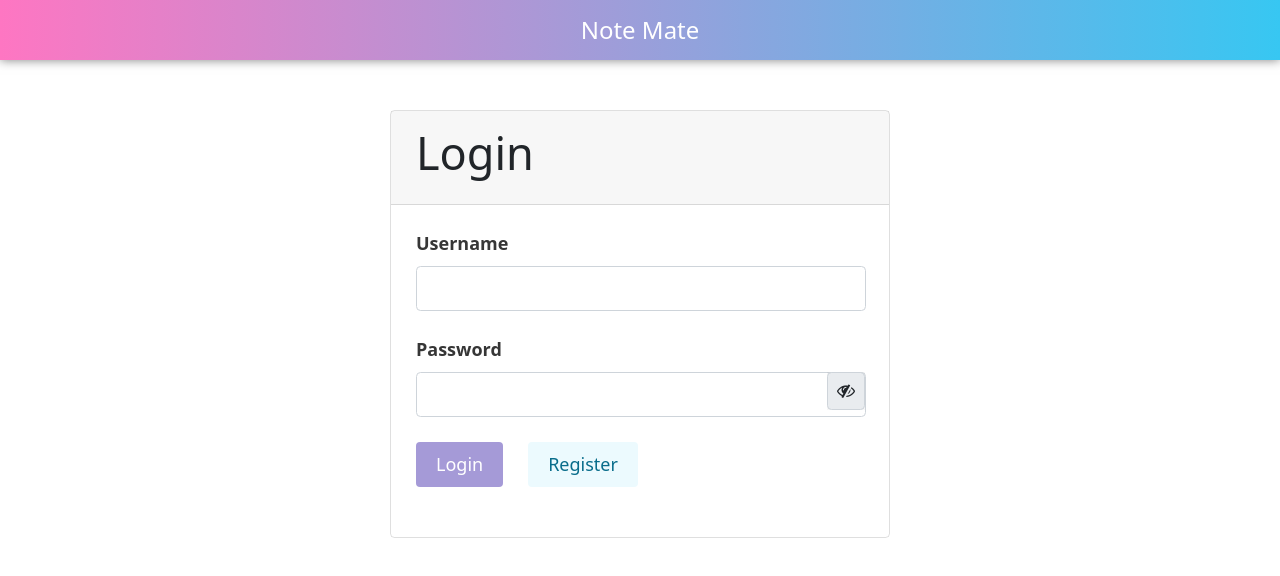
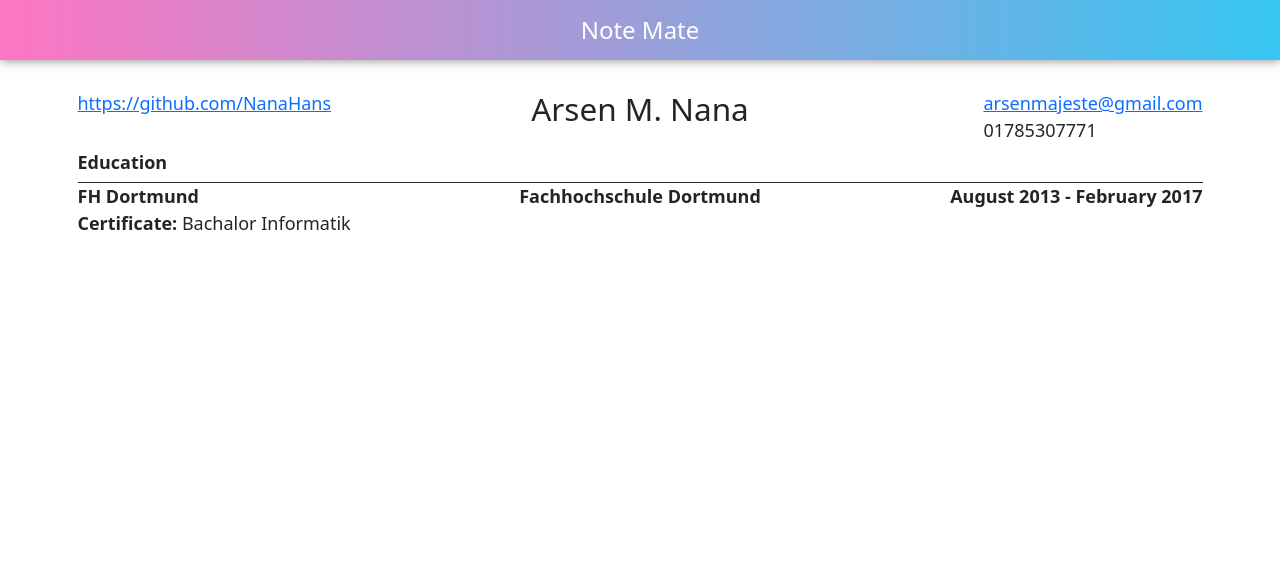
Before and after one commit to ArsenNana/notes-app, an Angular app: page / in a window 1280 px wide. Shown: the top 576 px of the page. Built offline with nearby package versions, Linux system fonts and the light colour scheme.

Commit message:
component for resume added

```diff
--- a/src/app/app-routing.module.ts
+++ b/src/app/app-routing.module.ts
@@ -5,12 +5,13 @@ import { LoginComponent } from './login/login.component';
 import { MainLayoutComponent } from './pages/main-layout/main-layout.component';
 import { NoteDetailsComponent } from './pages/note-details/note-details.component';
 import { NotesListComponent } from './pages/notes-list/notes-list.component';
+import { ResumeComponent } from './resume/resume.component';
 import { UserRegisterComponent } from './user-register/user-register.component';
 
 const routes: Routes = [
   {
     path: '', component: MainLayoutComponent, children: [
-      { path: '', component: LoginComponent },
+      { path: '', component: ResumeComponent },
       { path: 'login', component: LoginComponent },
       { path: 'register', component: UserRegisterComponent },
       { path: 'home', component: HomeComponent },
--- a/src/app/app.module.ts
+++ b/src/app/app.module.ts
@@ -14,6 +14,7 @@ import { UserRegisterComponent } from './user-register/user-register.component';
 import { CommonModule } from '@angular/common';
 import { LoginComponent } from './login/login.component';
 import { HomeComponent } from './home/home/home.component';
+import { ResumeComponent } from './resume/resume.component';
 
 @NgModule({
   declarations: [
@@ -25,6 +26,7 @@ import { HomeComponent } from './home/home/home.component';
     UserRegisterComponent,
     LoginComponent,
     HomeComponent,
+    ResumeComponent,
   ],
   imports: [
     BrowserModule,
--- /dev/null
+++ b/src/app/resume/resume.component.html
@@ -0,0 +1,47 @@
+<div class="container">
+    <div class="header">
+        <div class="row">
+            <div class="col">
+                <a href="https://github.com/NanaHans" class="link-primary">https://github.com/NanaHans</a>
+            </div>
+            <div class="col text-center">
+                <h3 class="name">Arsen M. Nana</h3>
+            </div>
+            <div class="col ">
+                <div class="contacts">
+                    <a href="mailto:arsenmajeste@gmail.com" class="href">arsenmajeste@gmail.com</a>
+                    <p>01785307771</p>
+                </div>
+            </div>
+        </div>
+    </div>
+    <div class="education">
+        <div style="border-bottom: 1px solid; line-height: 0.1em">
+            <p class="text-bold" style="line-height: 0.1em">Education</p>
+        </div>
+        <div class="row">
+            <div class="col text-bold">FH Dortmund</div>
+            <div class="col text-center text-bold">Fachhochschule Dortmund</div>
+            <div class="col text-bold">
+                <div style="float: right;">
+                    August 2013 - February 2017
+                </div>
+            </div>
+        </div>
+        <div class="row">
+            <ul class="class">
+                <li><b>Certificate: </b>Bachalor Informatik</li>
+            </ul>
+        </div>
+
+    </div>
+    <div class="employment">
+
+    </div>
+    <div class="software-projects">
+
+    </div>
+    <div class="skils">
+
+    </div>
+</div>
--- /dev/null
+++ b/src/app/resume/resume.component.scss
@@ -0,0 +1,12 @@
+.header {
+    margin-top: 30px;
+    text-align: left;
+
+    .contacts {
+        float: right;
+    }
+}
+
+.text-bold {
+    font-weight: bold;
+}
--- /dev/null
+++ b/src/app/resume/resume.component.ts
@@ -0,0 +1,15 @@
+import { Component, OnInit } from '@angular/core';
+
+@Component({
+  selector: 'app-resume',
+  templateUrl: './resume.component.html',
+  styleUrls: ['./resume.component.scss']
+})
+export class ResumeComponent implements OnInit {
+
+  constructor() { }
+
+  ngOnInit(): void {
+  }
+
+}
```
Also changed, not shown: 1 other file (tests, documents, lock files or other folders).
